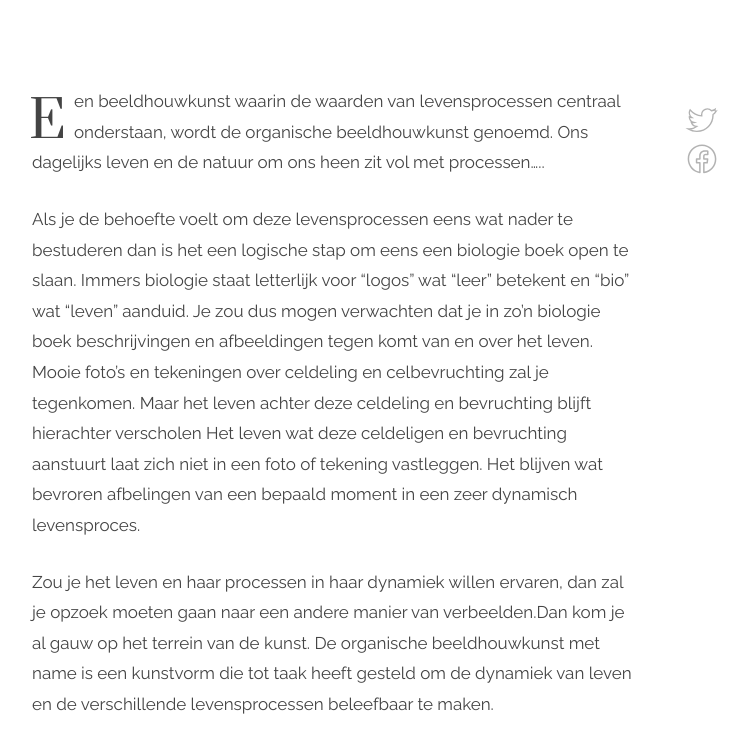
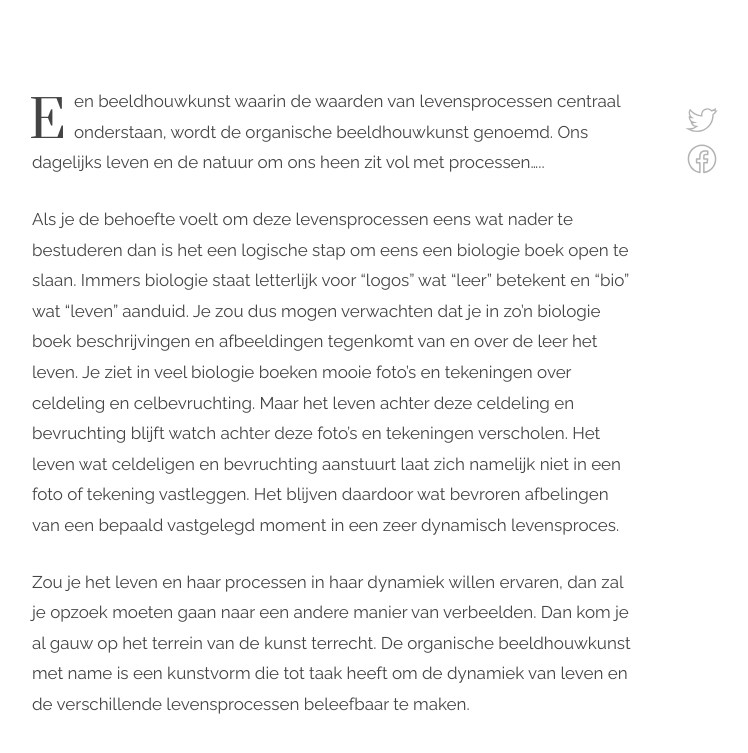
Before and after one commit to feicohajonides2020/feicohajonides2020.github.io, a Jekyll site: the page built from _posts/2019-10-09-Organische Beeldhouwkunst.md, in a window 1280 px wide and 900 px high, scrolled down 762 px, cut to the strip 51-810 px from the top of the window. Shown: the top 753 px of the strip, without its empty margins (308-1056 px from the left). Built offline with Jekyll 4.4.1, drawn with Linux system fonts in a browser that asks for light colours.

Commit message:
Update 2019-10-09-Organische Beeldhouwkunst.md

```diff
--- a/_posts/2019-10-09-Organische Beeldhouwkunst.md
+++ b/_posts/2019-10-09-Organische Beeldhouwkunst.md
@@ -8,10 +8,10 @@
 ---
 Een beeldhouwkunst waarin de waarden van levensprocessen centraal onderstaan, wordt de organische beeldhouwkunst genoemd. Ons dagelijks leven en de natuur om ons heen zit vol met processen.....
 
-Als je de behoefte voelt om deze levensprocessen eens wat nader te bestuderen dan is het een logische stap om eens een biologie boek open te slaan. Immers biologie staat letterlijk voor "logos" wat "leer" betekent en "bio" wat "leven" aanduid. Je zou dus mogen verwachten dat je in zo'n biologie boek  beschrijvingen en afbeeldingen tegen komt van en over het leven.
-Mooie foto's en tekeningen over celdeling en celbevruchting zal je tegenkomen. Maar het leven achter deze celdeling en bevruchting blijft hierachter verscholen Het leven wat deze celdeligen en bevruchting aanstuurt laat zich niet in een foto of tekening vastleggen. Het blijven wat bevroren afbelingen van een bepaald moment in een zeer dynamisch levensproces.
+Als je de behoefte voelt om deze levensprocessen eens wat nader te bestuderen dan is het een logische stap om eens een biologie boek open te slaan. Immers biologie staat letterlijk voor "logos" wat "leer" betekent en "bio" wat "leven" aanduid. Je zou dus mogen verwachten dat je in zo'n biologie boek  beschrijvingen en afbeeldingen tegenkomt van en over de leer het leven.
+Je ziet in veel biologie boeken mooie foto's en tekeningen over celdeling en celbevruchting. Maar het leven achter deze celdeling en bevruchting blijft watch achter deze foto's en tekeningen verscholen. Het leven wat celdeligen en bevruchting aanstuurt laat zich namelijk niet in een foto of tekening vastleggen. Het blijven daardoor wat bevroren afbelingen van een bepaald vastgelegd moment in een zeer dynamisch levensproces.
 
-Zou je het leven en haar processen in haar dynamiek willen ervaren, dan zal je opzoek moeten gaan naar een andere manier van verbeelden.Dan kom je al gauw op het terrein van de kunst. De organische beeldhouwkunst met name is een kunstvorm die tot taak heeft gesteld om de dynamiek van leven en de verschillende levensprocessen beleefbaar te maken.
+Zou je het leven en haar processen in haar dynamiek willen ervaren, dan zal je opzoek moeten gaan naar een andere manier van verbeelden. Dan kom je al gauw op het terrein van de kunst terrecht. De organische beeldhouwkunst met name is een kunstvorm die tot taak heeft om de dynamiek van leven en de verschillende levensprocessen beleefbaar te maken.
 
 
 {% include image.html img="http://organischebeeldhouwkunst.weebly.com/uploads/2/5/8/5/25853585/dynamiek-van-liefde_orig.jpg" alt="Alt for image" caption="Dynamiek van Liefde" %}
```
